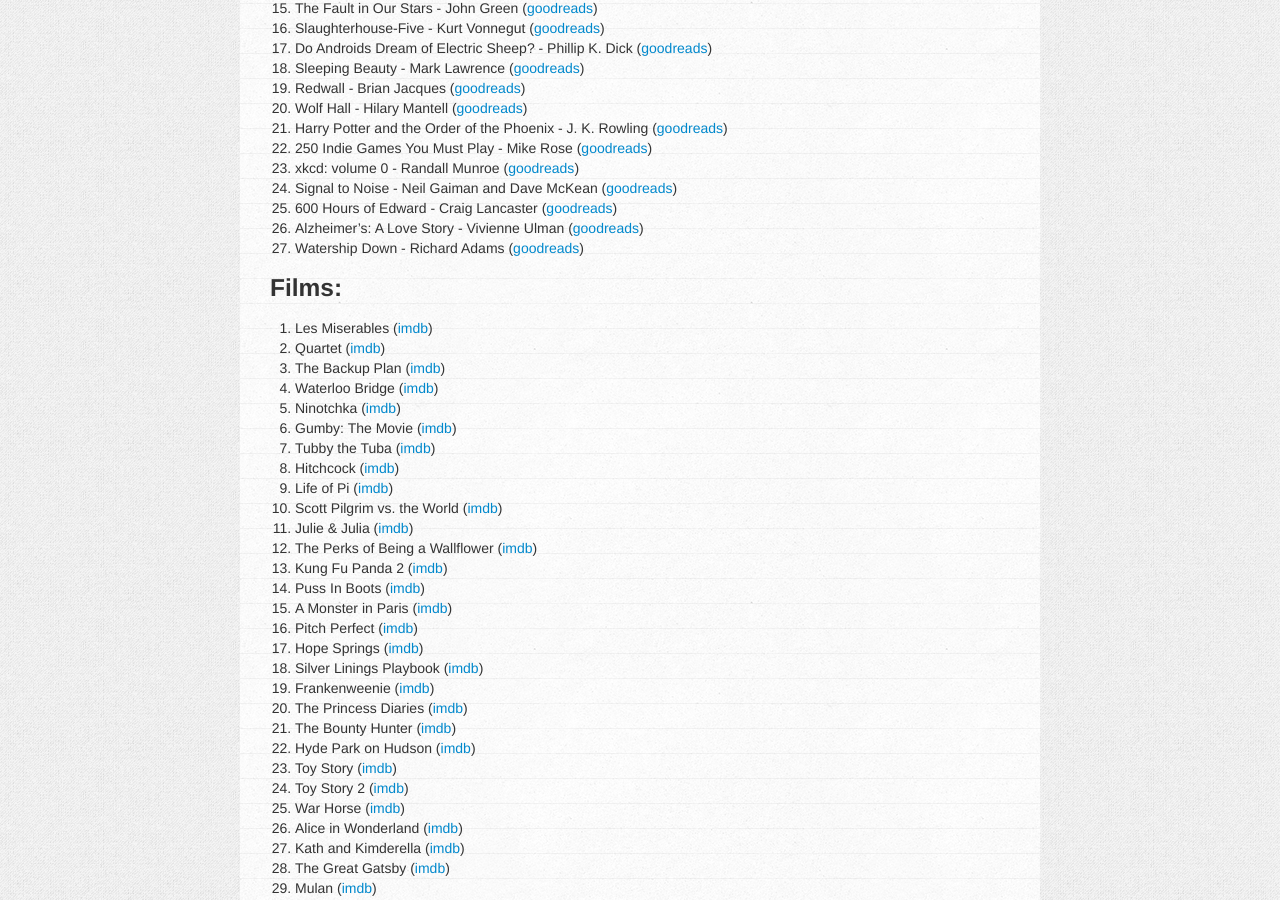
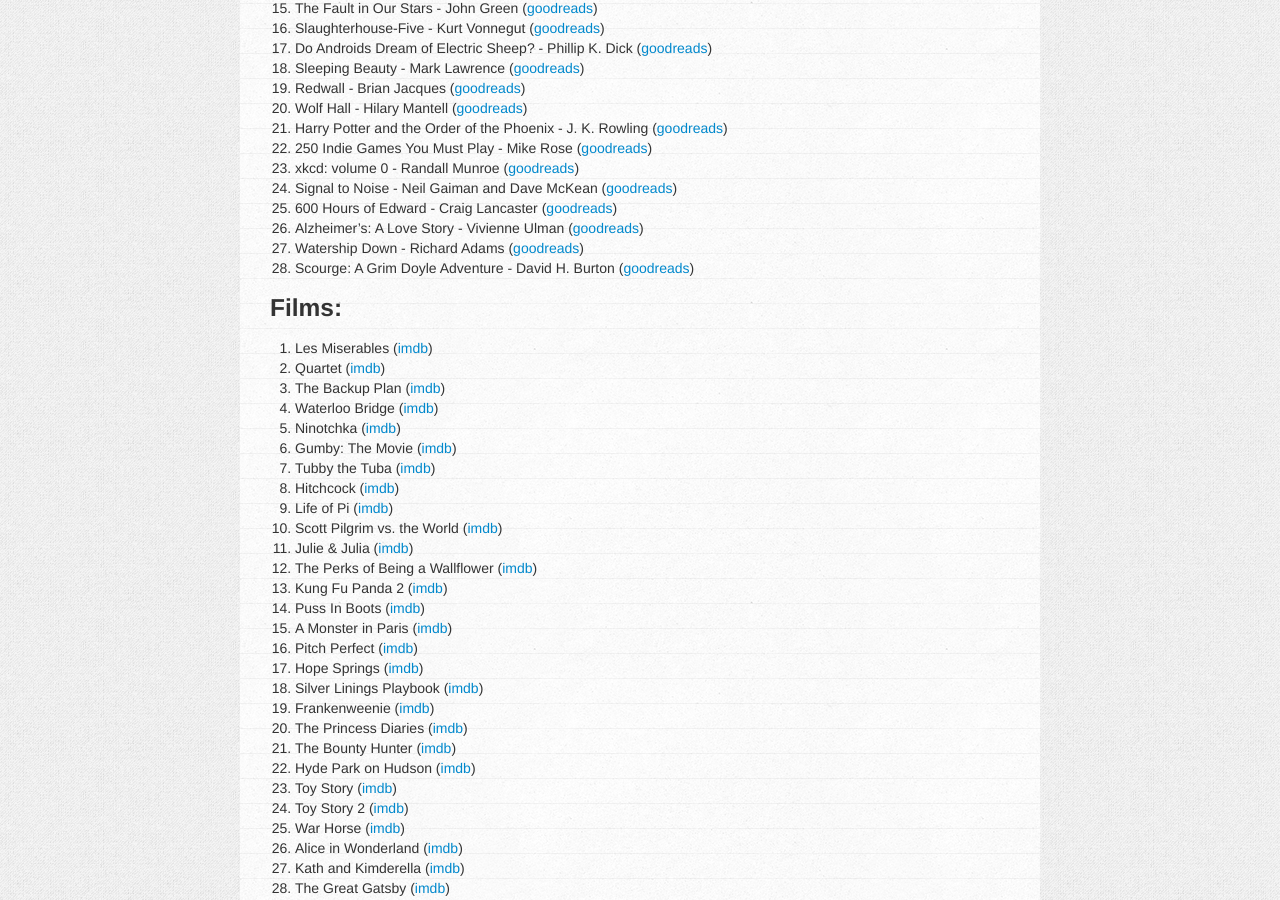
Before and after one commit to charlottepierce/charlottepierce.github.com, a Jekyll site: the page built from _posts/2013-01-01-50-50-Challenge-2013.md, in a window 1280 px wide and 900 px high, scrolled down 630 px. Built offline with Jekyll 4.4.1, drawn with Linux system fonts in a browser that asks for light colours.

Commit message:
Updated 50/50 challenge list.

```diff
--- a/_posts/2013-01-01-50-50-Challenge-2013.md
+++ b/_posts/2013-01-01-50-50-Challenge-2013.md
@@ -34,6 +34,7 @@
 25. 600 Hours of Edward - Craig Lancaster ([goodreads](http://www.goodreads.com/book/show/6957731-600-hours-of-edward))
 26. Alzheimer's: A Love Story - Vivienne Ulman ([goodreads](http://www.goodreads.com/book/show/7138005-alzheimer-s))
 27. Watership Down - Richard Adams ([goodreads](http://www.goodreads.com/book/show/76620.Watership_Down))
+28. Scourge: A Grim Doyle Adventure - David H. Burton ([goodreads](http://www.goodreads.com/book/show/9637979-scourge))
 
 ### Films: ###
 
```
